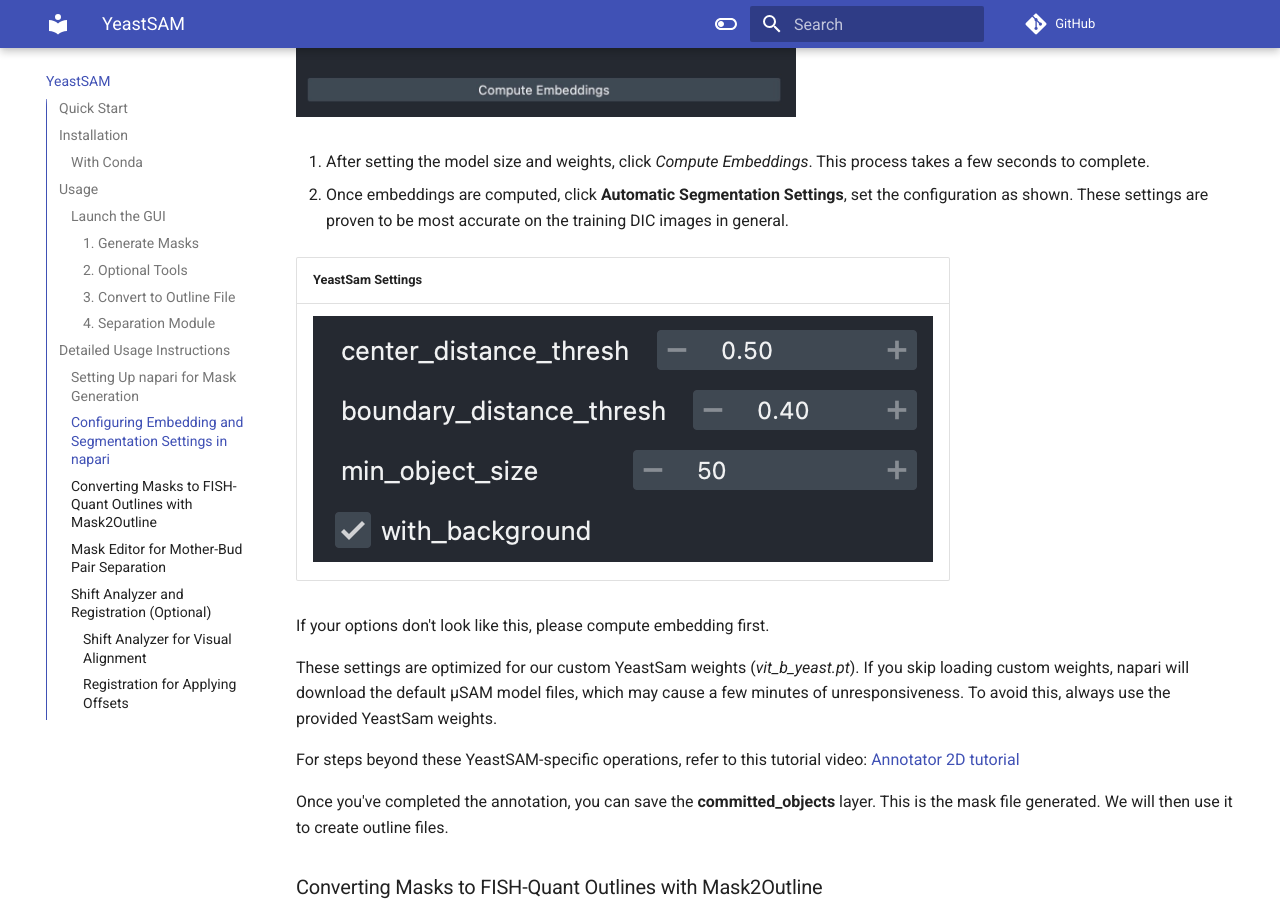
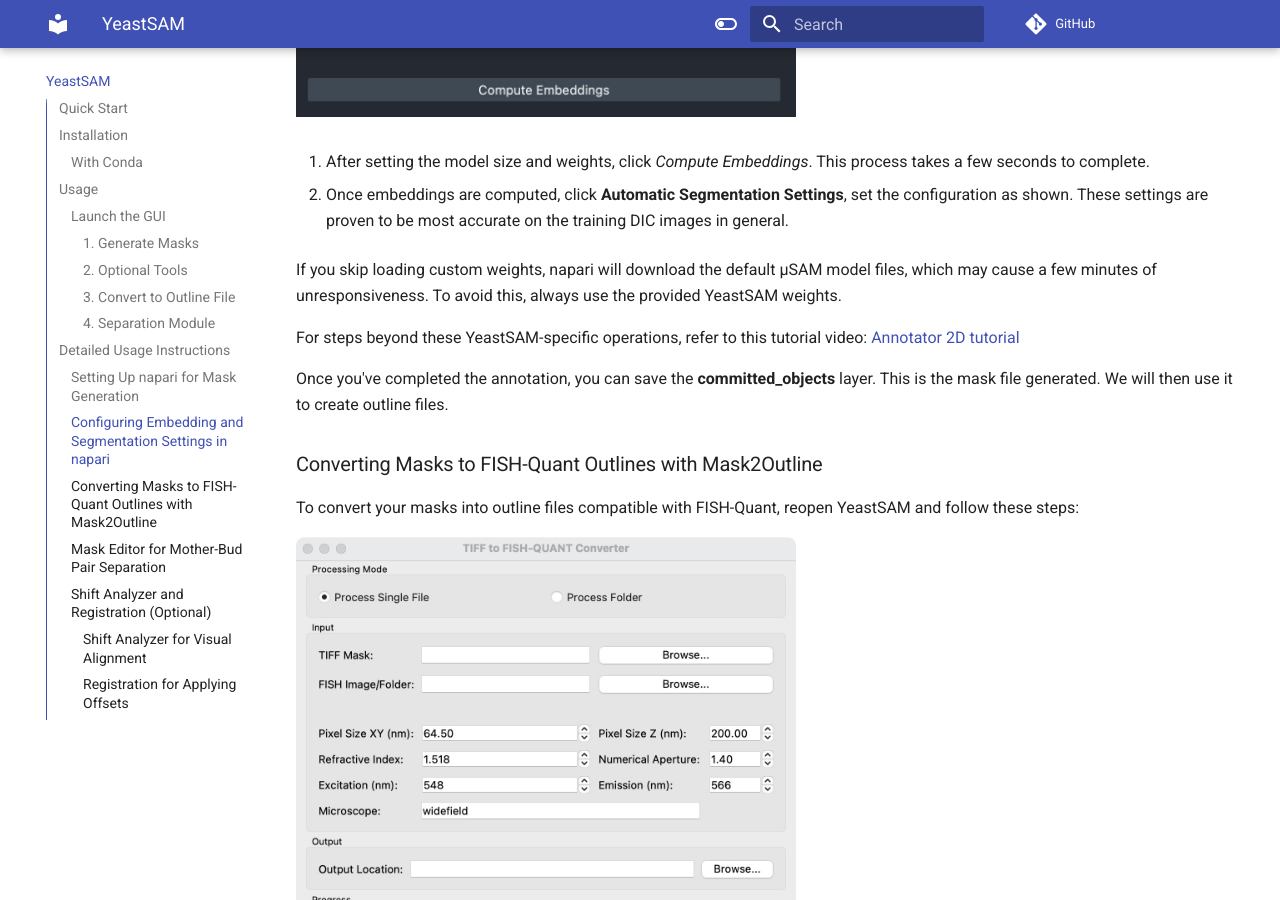
Before and after one commit to YonghaoZhao722/YeastSAMDoc, an MkDocs documentation site: the page built from docs/index.md, in a window 1280 px wide and 900 px high, scrolled down 3630 px. Built offline with MkDocs 1.6.1 and Material for MkDocs 9.7.7, drawn with Linux system fonts in a browser that asks for light colours; comment, search, counter and statistics services are not loaded; some of the changed text lies outside the part shown.

Commit message:
update index

```diff
--- a/docs/index.md
+++ b/docs/index.md
@@ -99,7 +99,7 @@
 | Setting             | Option                                                                                                                                  |
 |---------------------|-----------------------------------------------------------------------------------------------------------------------------------------|
 | Model Size          | Select `base` |
-| Custom Weights Path | Select `vit_b_yeast.pt`. **Important**: Download these weights from [GitHub Releases](https://github.com/YonghaoZhao722/YeastSAM/releases). These custom YeastSam weights are fine-tuned for Yeast Cell DIC images, offering improved accuracy over default µSAM models for budding yeast. |
+| Custom Weights Path | Select `vit_b_yeast.pt`. **Important**: Download these weights from [GitHub Releases](https://github.com/YonghaoZhao722/YeastSAM/releases). These custom YeastSAM weights are fine-tuned for Yeast Cell DIC images, offering improved accuracy over default µSAM models for budding yeast. |
 
 <img src="images/image_3.png" width="500" />
 
@@ -107,13 +107,7 @@
 
 4. Once embeddings are computed, click **Automatic Segmentation Settings**, set the configuration as shown. These settings are proven to be most accurate on the training DIC images in general.
 
-| YeastSam Settings |
-|-------------------|
-| ![YeastSam Model Settings](images/image_5.png) |
-
-If your options don't look like this, please compute embedding first.
-
-These settings are optimized for our custom YeastSam weights (*vit_b_yeast.pt*). If you skip loading custom weights, napari will download the default µSAM model files, which may cause a few minutes of unresponsiveness. To avoid this, always use the provided YeastSam weights.
+If you skip loading custom weights, napari will download the default µSAM model files, which may cause a few minutes of unresponsiveness. To avoid this, always use the provided YeastSAM weights.
 
 For steps beyond these YeastSAM-specific operations, refer to this tutorial video: [Annotator 2D tutorial](https://www.youtube.com/watch?v=9xjJBg_Bfuc)
 
```
